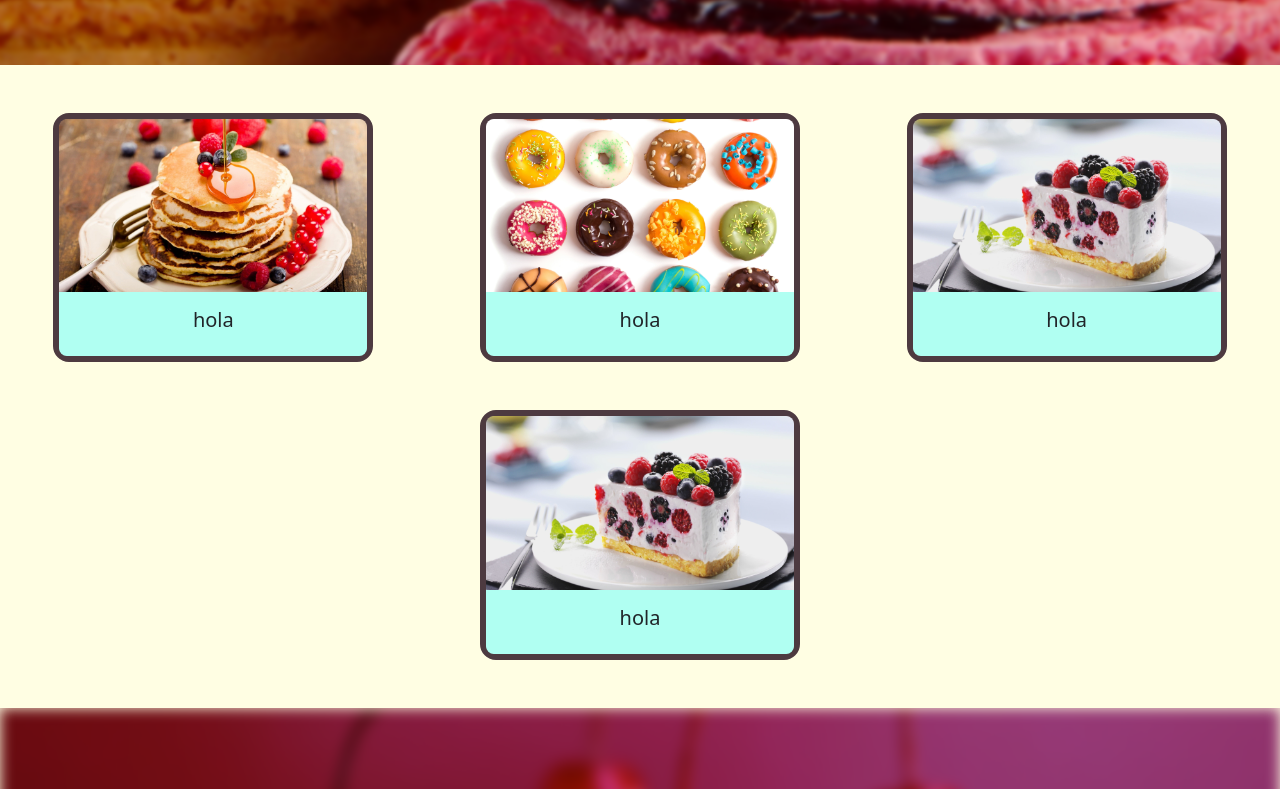
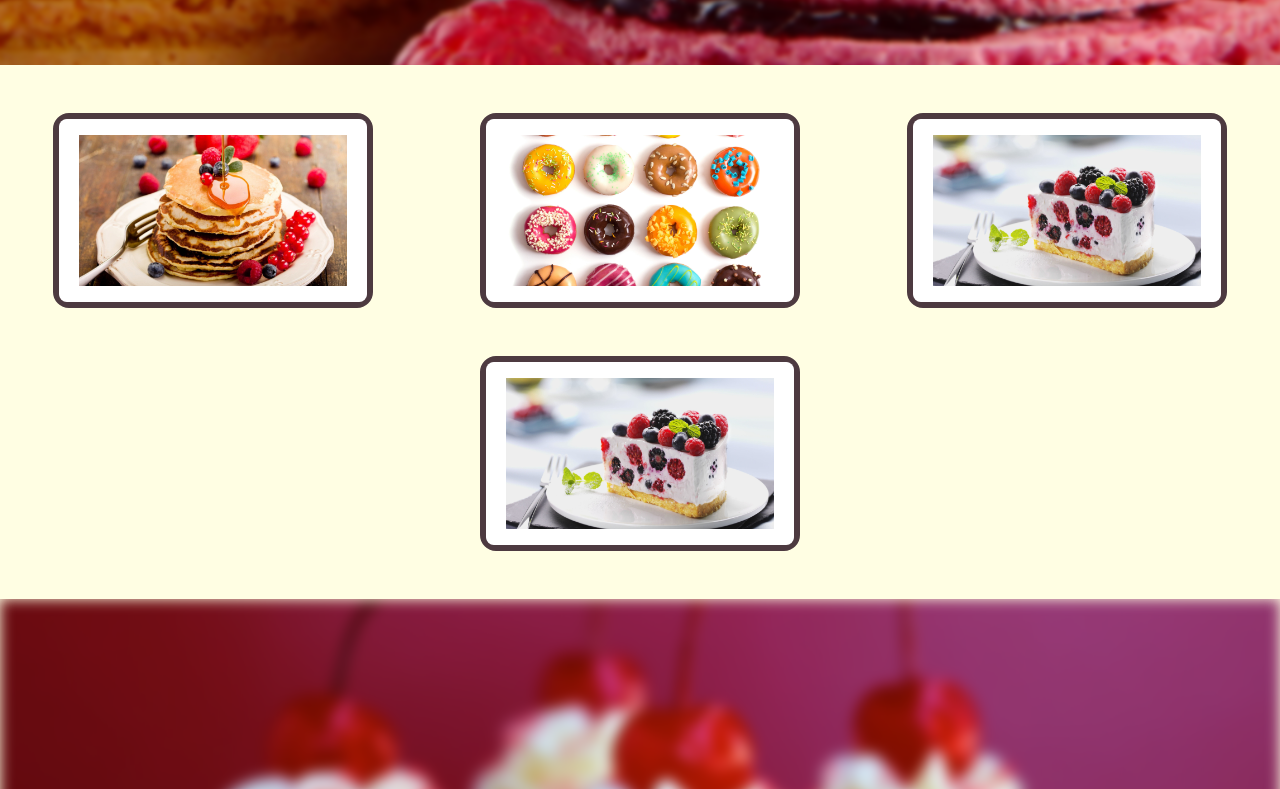
Before and after one commit to marcom25/panaderia-proyect, a React (Create React App) app: page / in a window 1280 px wide. Shown: the part 791-1580 px from the top of the page. Built offline with nearby package versions, Linux system fonts and the light colour scheme; a web font is replaced by a local one.

Commit message:
added functionality to the cards

```diff
--- a/src/components/Card.jsx
+++ b/src/components/Card.jsx
@@ -5,14 +5,14 @@ import "../css/Card.css"
 import "../css/Colors.css"
 
 
-const Card = ({image ,msg}) => {
+const Card = ({image ,msg, imageClass, iamgeType, imageDataTarget, imageAriaControls, bodyClass, bodyId, bodyAriaLabel, contentClass}) => {
 
 
     return (
         <div className="card m-auto " style={{width: "20rem"}}>
-            <img className="card-img-top image" src={image} alt="Card cap"/>
-            <div className="card-body bg-lightblue card-content">
-                <h5 className="card-title text-center">{msg} </h5>
+            <img className="card-img-top image accordion-button collapsed" type="button" data-bs-toggle="collapse" data-bs-target={imageDataTarget} aria-controls={imageAriaControls} src={image} alt="Card cap"/>
+            <div id={bodyId} className={bodyClass} aria-labelledby={bodyAriaLabel} data-bs-parent="#accordionFlushExample">
+                <h5 className={contentClass}>{msg} </h5>
 
             </div>
         </div>
--- a/src/components/Carousel.jsx
+++ b/src/components/Carousel.jsx
@@ -21,21 +21,21 @@ const Carousel = () => {
                 <button type="button" data-bs-target="#carouselExampleCaptions" data-bs-slide-to="2" aria-label="Slide 3"></button>
             </div>
             <div className="carousel-inner">
-                <div className="carousel-item active">
+                <div className="carousel-item active" data-bs-interval="4000">
                     <img src={image1} className="d-block w-100 imagen" alt=""/>
                     <div className="carousel-caption d-none d-md-block">
                         <h1 className="title font-yellowtail" >First slide label</h1>
                         <p>Some representative placeholder content for the first slide.</p>
                     </div>
                 </div>
-                <div className="carousel-item">
+                <div className="carousel-item" data-bs-interval="4000">
                     <img src={image2} className="d-block w-100 imagen" alt=""/>
                     <div className="carousel-caption d-none d-md-block">
                         <h1  className="title font-yellowtail" >Second slide label</h1>
                         <p>Some representative placeholder content for the second slide.</p>
                     </div>
                 </div>
-                <div className="carousel-item">
+                <div className="carousel-item" data-bs-interval="4000">
                     <img src={image3} className="d-block w-100 imagen" alt=""/>
                     <div className="carousel-caption d-none d-md-block">
                         <h1  className="title font-yellowtail" >Third slide label</h1>
--- a/src/components/Grid.jsx
+++ b/src/components/Grid.jsx
@@ -37,16 +37,56 @@ const Grid = () => {
             </div>
             <div className='row justify-content-sm-center bg-cream py-4'>
                 <div className='col-sm py-4'>
-                    <Card image={image1} msg="hola"/>
+                    <Card
+                    image={image1}
+                    msg="hola"
+                    // imageClass='card-img-top image accordion-button collapsed'
+                    imageDataTarget='#flush-collapseOne'
+                    imageAriaControls='flush-collapseOne'
+                    bodyClass='card-body bg-lightblue card-content accordion-collapse collapse'
+                    bodyId='flush-collapseOne'
+                    bodyAriaLabel='flush-headingOne'
+                    contentClass='card-title text-center accordion-body'
+                    />
                 </div>
                 <div className='col-sm py-4'>
-                    <Card image={image2} msg="hola" />
+                    <Card
+                    image={image2}
+                    msg="hola"
+                    // imageClass='card-img-top image accordion-button collapsed'
+                    imageDataTarget='#flush-collapseTwo'
+                    imageAriaControls='flush-collapseTwo'
+                    bodyClass='card-body bg-lightblue card-content accordion-collapse collapse'
+                    bodyId='flush-collapseTwo'
+                    bodyAriaLabel='flush-headingTwo'
+                    contentClass='card-title text-center accordion-body'
+                    />
                 </div>
                 <div className='col-sm py-4'>
-                    <Card image={image3} msg="hola" />
+                    <Card
+                    image={image3}
+                    msg="hola"
+                    // imageClass='card-img-top image accordion-button collapsed'
+                    imageDataTarget='#flush-collapseThree'
+                    imageAriaControls='flush-collapseThree'
+                    bodyClass='card-body bg-lightblue card-content accordion-collapse collapse'
+                    bodyId='flush-collapseThree'
+                    bodyAriaLabel='flush-headingThree'
+                    contentClass='card-title text-center accordion-body'
+                    />
                 </div>
                 <div className='col-sm py-4'>
-                    <Card image={image3} msg="hola" />
+                    <Card
+                    image={image3}
+                    msg="hola"
+                    // imageClass='card-img-top image accordion-button collapsed'
+                    imageDataTarget='#flush-collapseFour'
+                    imageAriaControls='flush-collapseFour'
+                    bodyClass='card-body bg-lightblue card-content accordion-collapse collapse'
+                    bodyId='flush-collapseFour'
+                    bodyAriaLabel='flush-headingFour'
+                    contentClass='card-title text-center accordion-body'
+                    />
                 </div>
             </div>
             <div className='row'>
--- a/src/css/Card.css
+++ b/src/css/Card.css
@@ -6,6 +6,8 @@
 .image{
     border-top-left-radius: 0.5rem !important;
     border-top-right-radius: 0.5rem !important;
+    border-bottom-left-radius: 0.5rem !important;
+    border-bottom-right-radius: 0.5rem !important;
 }
 .card-content{
     border-bottom-left-radius: 0.5rem !important;
```
